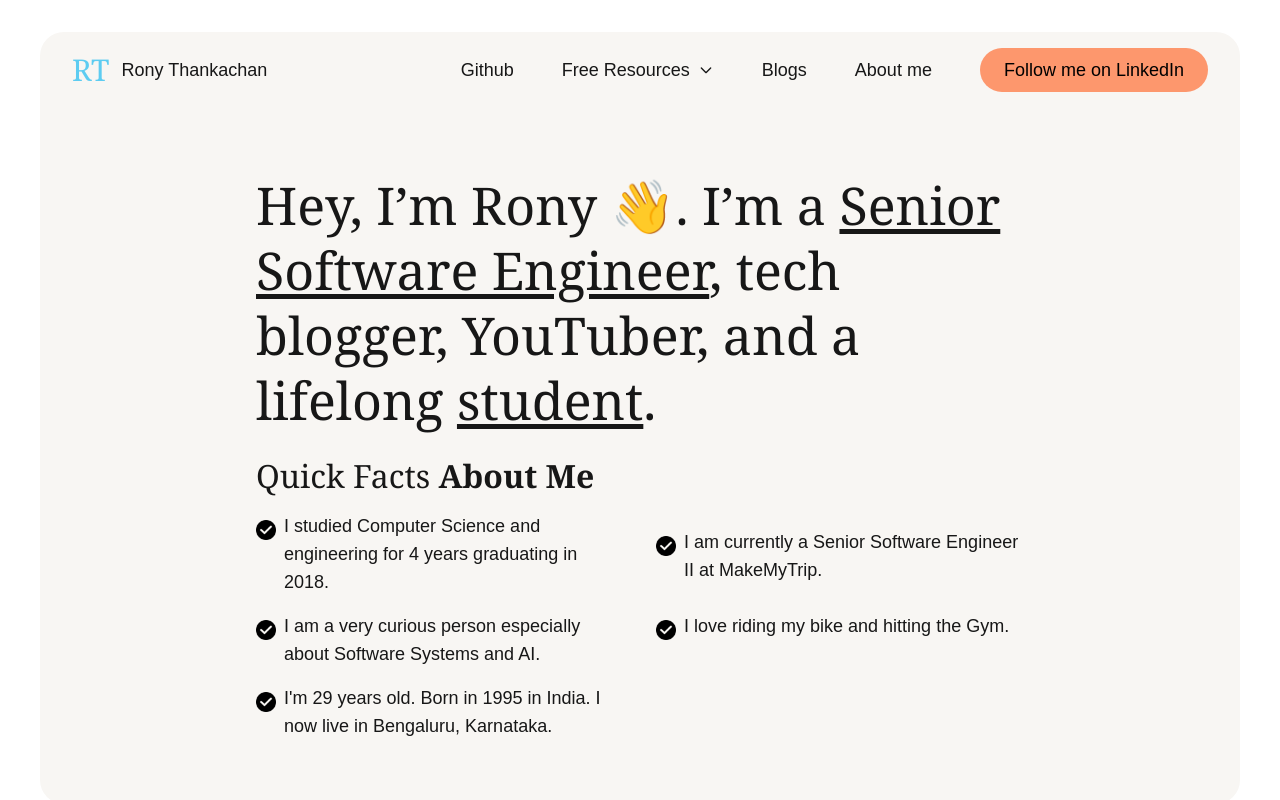
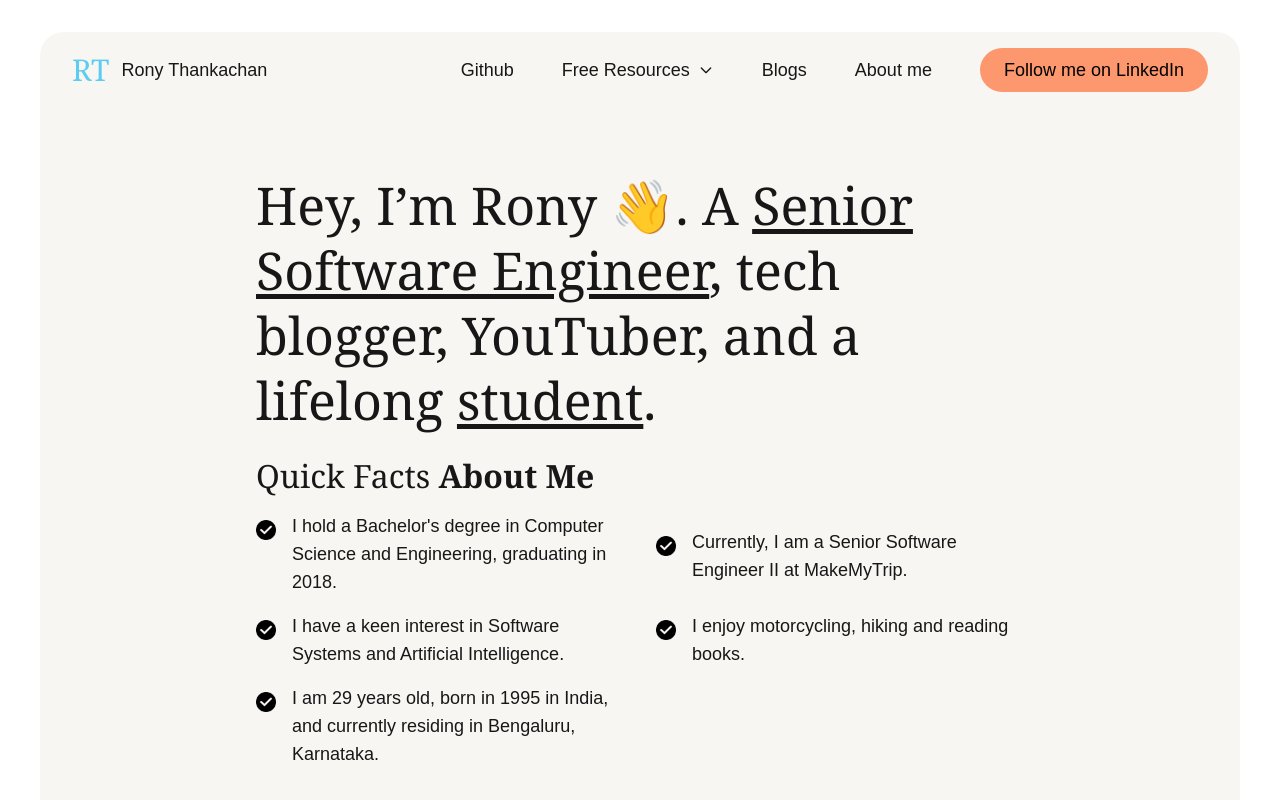
Before and after one commit to ronythankachan/ronythankachan.com, a Next.js app: page /about in a window 1280 px wide. Shown: the top 800 px of the page. Built offline with nearby package versions, Linux system fonts and the light colour scheme.

Commit message:
code formatting

```diff
--- a/app/about/page.tsx
+++ b/app/about/page.tsx
@@ -1,5 +1,5 @@
 import Timeline from "../components/Timeline";
-import Intro from "../components/AboutPageIntro";
+import Intro from "../components/Intro";
 
 const About = () => {
   return (
--- a/app/components/AboutPageIntro.tsx
+++ b/app/components/Intro.tsx
@@ -1,14 +1,14 @@
 import React from "react";
 import Image from "next/image";
-import HeroSection from "./HeroSection";
+import HeroSection from "./shared/HeroSection";
 import Container from "./shared/Container";
 
 const facts = [
-  "I studied Computer Science and engineering for 4 years graduating in 2018.",
-  "I am currently a Senior Software Engineer II at MakeMyTrip.",
-  "I am a very curious person especially about Software Systems and AI.",
-  "I love riding my bike and hitting the Gym.",
-  "I'm 29 years old. Born in 1995 in India. I now live in Bengaluru, Karnataka.",
+  "I hold a Bachelor's degree in Computer Science and Engineering, graduating in 2018.",
+  "Currently, I am a Senior Software Engineer II at MakeMyTrip.",
+  "I have a keen interest in Software Systems and Artificial Intelligence.",
+  "I enjoy motorcycling, hiking and reading books.",
+  "I am 29 years old, born in 1995 in India, and currently residing in Bengaluru, Karnataka.",
 ];
 
 const AboutPageIntro = () => {
@@ -17,7 +17,7 @@ const AboutPageIntro = () => {
       <Container>
         <div className="text-left max-w-3xl mx-auto">
           <h1 className="text-[24px] md:text-[52px] leading-tight font-serif mb-4 md:mb-6">
-            Hey, I&rsquo;m Rony 👋. I&rsquo;m a{" "}
+            Hey, I&rsquo;m Rony 👋. A{" "}
             <span className="underline underline-offset-4">
               Senior Software Engineer
             </span>
@@ -35,7 +35,7 @@ const AboutPageIntro = () => {
                   alt="Checked"
                   width={20}
                   height={20}
-                  className="mr-2 mt-2"
+                  className="mr-4 mt-2"
                 />
                 {fact}
               </li>
--- a/app/page.tsx
+++ b/app/page.tsx
@@ -1,5 +1,5 @@
 import React from "react";
-import Hero from "./components/Hero";
+import Hero from "./components/Greeting";
 import Services from "./components/Services";
 
 const Home = () => {
```
Also changed, not shown: app/components/Greeting.tsx (renamed from app/components/Hero.tsx, +3 -5 lines), app/components/shared/HeroSection.tsx (renamed from app/components/HeroSection.tsx).
